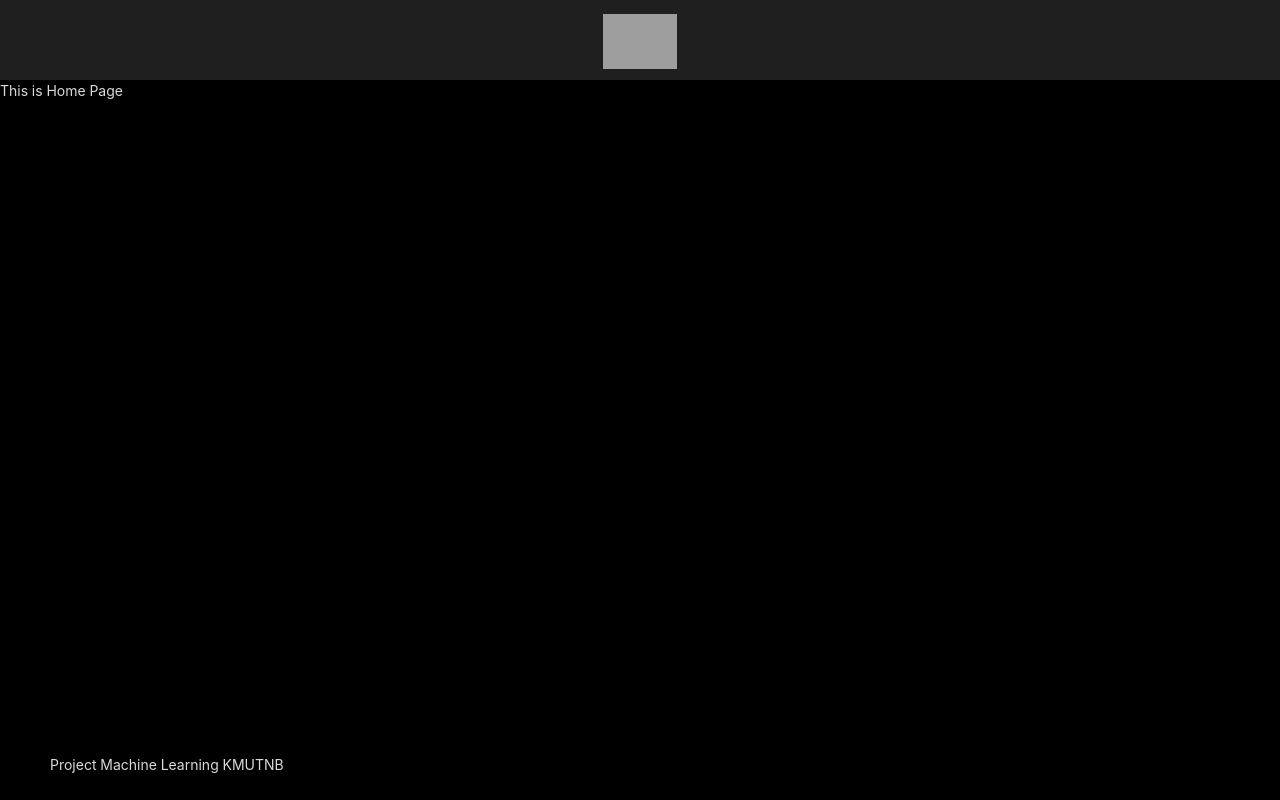
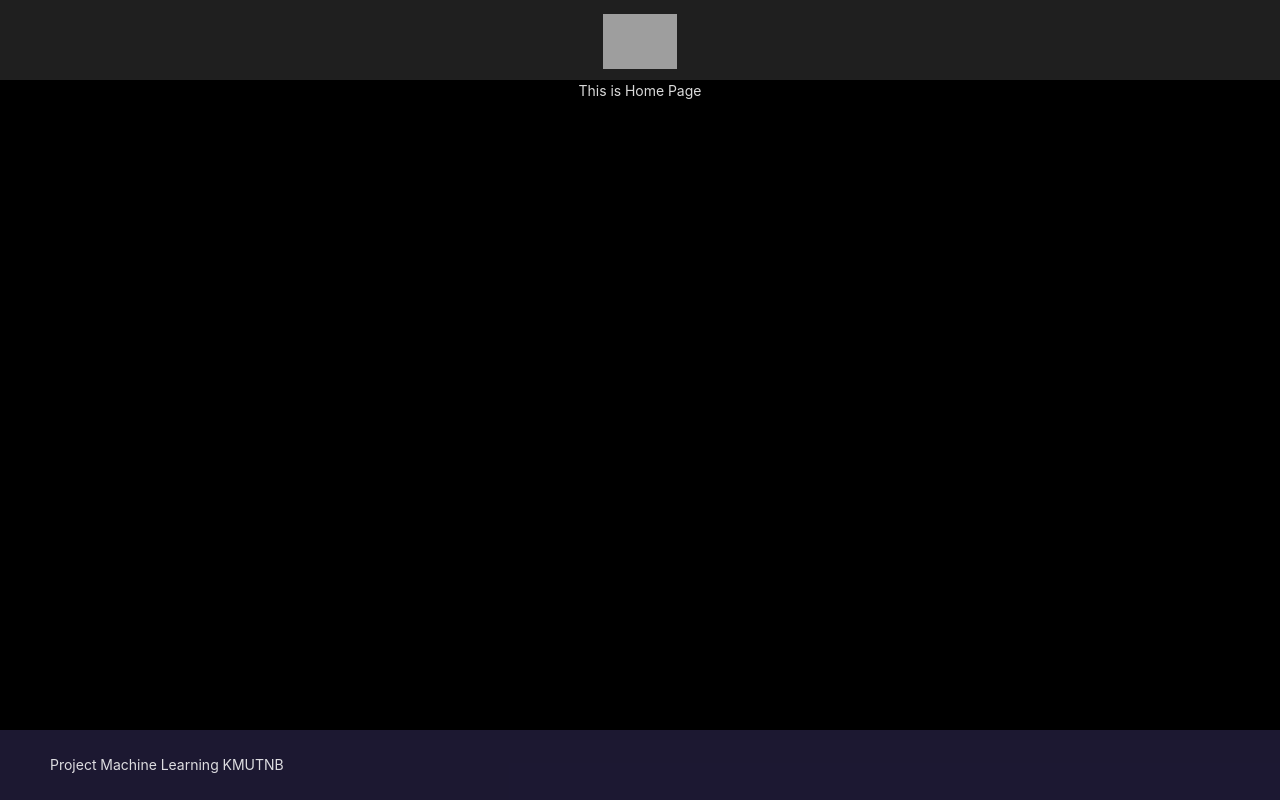
Before and after one commit to toey34293/frontend_ml, a React (Create React App) app: page /homepage in a window 1280 px wide. Built offline with nearby package versions, Linux system fonts and the light colour scheme; grey boxes are pictures that could not be loaded.

Commit message:
[Edit] navbar

```diff
--- a/src/index.js
+++ b/src/index.js
@@ -2,6 +2,7 @@ import React, { Suspense } from 'react'
 import ReactDOM from 'react-dom/client'
 import App from './App'
 import 'antd/dist/antd.dark.css'
+import './asset/css/style.css'
 
 const root = ReactDOM.createRoot(document.getElementById('root'))
 root.render(
--- a/src/layout/MainLayout.js
+++ b/src/layout/MainLayout.js
@@ -23,9 +23,13 @@ const MainLayout = ({children}) => {
                     </Link>
                 </Header>
             </Affix>
-            <Content>{children}</Content>
+            <Content>
+                <div>
+                    {children}
+                </div>
+            </Content>
             <Affix>
-                <Footer>
+                <Footer style={{background: 'rgba(66,56,115,0.43)'}}>
                     Project Machine Learning KMUTNB
                 </Footer>
             </Affix>
--- a/src/page/app/HomePage.js
+++ b/src/page/app/HomePage.js
@@ -4,8 +4,8 @@ import MainLayout from '../../layout/MainLayout'
 const HomePage = (props) => {
     return (
         <MainLayout>
-            <div>
-                <label>This is Home Page</label>
+            <div className="text-center">
+                This is Home Page
             </div>
         </MainLayout>
     )
```
